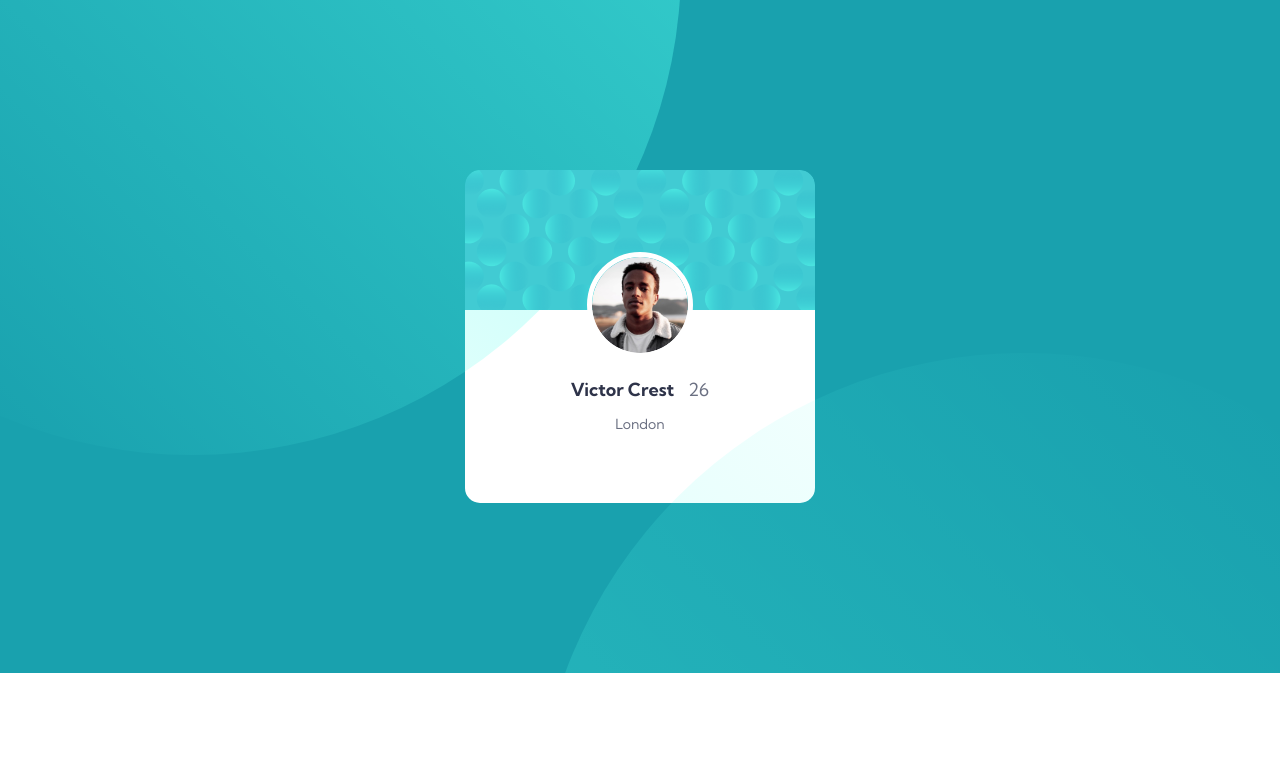
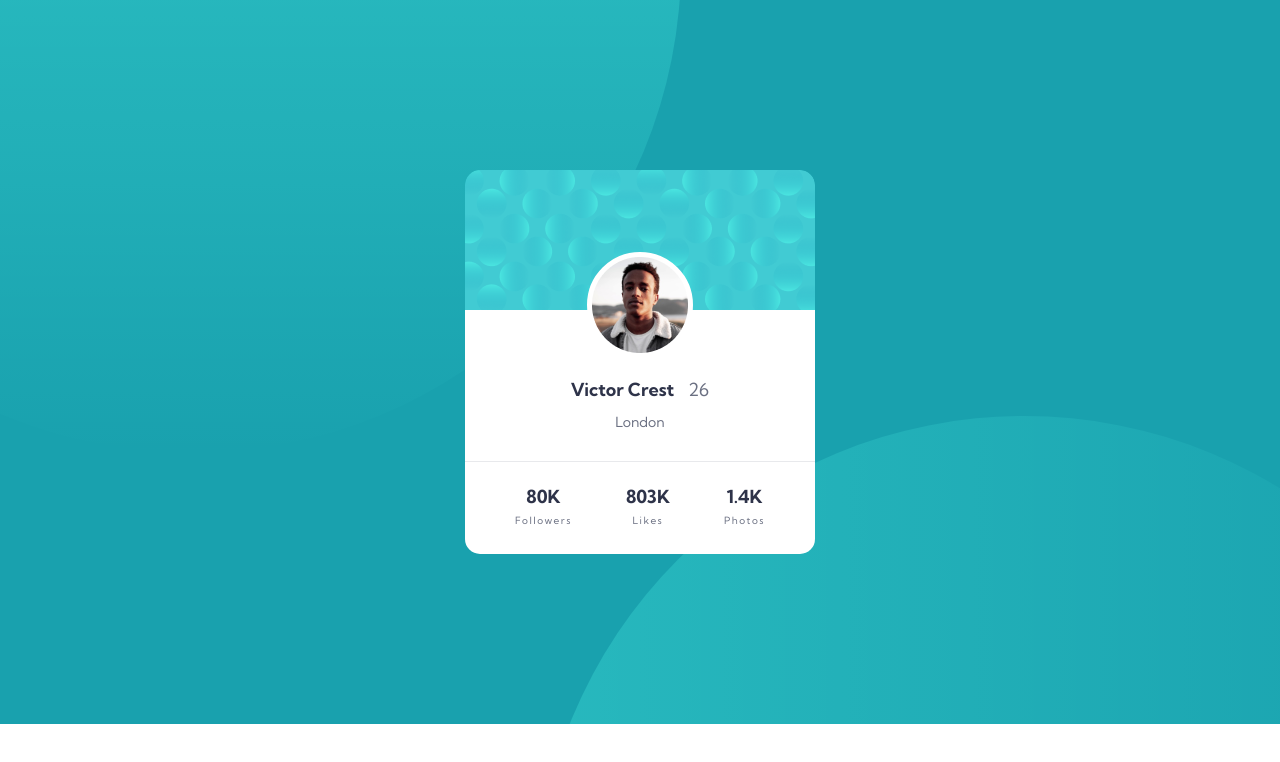
Before and after one commit to Funnycraft-afk/front1, a plain HTML site: page index.html in a window 1280 px wide. Drawn offline with Linux system fonts and the light colour scheme.

Commit message:
Add files via upload

```diff
--- a/index.html
+++ b/index.html
@@ -19,14 +19,29 @@
         <div class="card-bg-ellipse--1"></div>
         <div class="card-bg-ellipse--2"></div>
         <div class="card-content">
-            <div class="card-content__bg">
-                <!-- <img src="./card-id-bg.png" alt="card-background"> -->
-                <img src="./avatar.png" alt="avatar" class="avatar">
+            <div class="card-content__header">
+                <div class="avatar-wrapper">
+                   <img src="./avatar.png" alt="avatar" class="avatar">
+
+                </div>
             </div>
             <div class="card-content__info">
                 <span class="name">Victor Crest</span> <span class="age">26</span>
                 <br>
                 <span class="city">London</span>
+            </div>
+            <div class="card-content__footer">
+                <!-- <div class="statistic"> -->
+                    <div class="statistic">80k <br>
+                        <span>Followers</span>
+                    </div>
+                    <div class="statistic">803k  <br>
+                       <span>Likes</span>
+                    </div>
+                    <div class="statistic">1.4k  <br>
+                        <span>Photos</span>
+                    </div>
+                <!-- </div> -->
             </div>
 
         </div>
--- a/style.css
+++ b/style.css
@@ -3,7 +3,7 @@
     max-width: 1920px;
     margin: 0 auto;
     overflow: hidden;
-    padding: 170px 0;
+    padding: 170px 25px;
     background: #19A1AE;
     font-family: 'Kumbh Sans', sans-serif;
     font-weight: 700;
@@ -11,8 +11,6 @@
     font-size: 18px;
 
 }
-
-
 
 .card-bg-ellipse--1 {
     position: absolute;
@@ -22,8 +20,9 @@
     left: calc(15% - 978px/2);
     background: linear-gradient(180deg, rgba(9, 137, 180, 0.0001) 0%, #53FFEE 100%);
     opacity: 0.5;
-    transform: rotate(-135deg);
+    transform: rotate(180deg);
     border-radius: 50%;
+
 
 }
 
@@ -35,57 +34,117 @@
     bottom: calc(-25% - 978px/2);
     background: linear-gradient(180deg, rgba(9, 137, 180, 0.0001) 0%, #53FFEE 100%);
     opacity: 0.25;
-    transform: rotate(45deg);
+    transform: rotate(90deg);
     border-radius: 50%;
 
 }
 
 .card-content {
-    width: 350px;
+    position: relative;
+    max-width: 350px;
     margin: 0 auto;
     border-radius: 15px;
     overflow: hidden;
-
 }
 
-.card-content__bg {
+.card-content__header {
     position: relative;
     background-image: url(./card-id-bg.png);
     height: 140px;
 
+
 }
 
-.avatar {
+.avatar-wrapper {
     position: absolute;
     left: calc(50% - 96px/2 - 5px);
     bottom: calc(0% - 96px/2);
+    background-color: #fff;
+    border: 5px solid #fff;
+    border-radius: 50%;
     width: 96px;
     height: 96px;
-    border: 5px solid #fff;
-    border-radius: 50%;
+
+
 }
+
+
 
 .card-content__info {
     background: #fff;
-
-    padding: 70px;
+    padding-top: 70px;
+    padding-bottom: 30px;
     text-align: center;
 }
 
 .name {
+    margin-bottom: 10px;
+    margin-right: 10px;
+    display: inline-block;
 }
 
 .age {
     font-weight: 400;
     color: #6B7082;
-    margin-left: 10px;
 }
 
 .city {
     font-size: 14px;
     color: #6B7082;
     font-weight: 400;
-    margin-top: 15px;
-    display: inline-block;
+
 
 }
+
+.card-content__footer {
+    border-top: 1px solid #E8E9EC;
+    padding: 25px 50px;
+    background: #fff;
+    display: flex;
+    justify-content: space-between;
+
+}
+
+.statistic {
+    text-align: center;
+    text-transform: uppercase;
+
+}
+
+.statistic span {
+    color: #6B7082;
+    font-size: 10px;
+    font-weight: 400;
+    letter-spacing: 1.5px;
+    text-transform: initial;
+}
+
+@media screen and (max-width: 375px) {
+    .card {
+        padding: 150px 25px;
+    }
+
+    .card-content {
+        max-width: 326px;
+    }
+
+    .card-bg-ellipse--1 {
+        width: 622px;
+        height: 622px;
+        top: calc(-10% - 622px/2);
+        left: calc(-25% - 622px/2);
+
+    }
+
+    .card-bg-ellipse--2 {
+        width: 622px;
+        height: 622px;
+        right: calc(-25% - 622px/2);
+        bottom: calc(0% - 622px/2);
+
+    }
+
+    .card-content__footer {
+        padding: 25px;
+    }
+}
```
Lines whose indentation alone changed are shown as unchanged.
